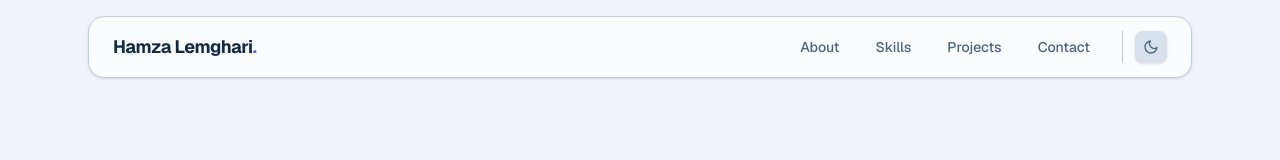
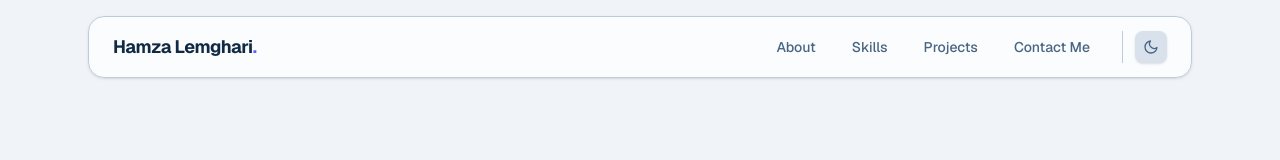
Before and after one commit to ZDEV-XXR/Portfolio, a Next.js app: page / in a window 1280 px wide. Shown: the top 160 px of the page. Built offline with nearby package versions, Linux system fonts and the light colour scheme.

Commit message:
Adjust Navbar

```diff
--- a/src/components/Navbar.tsx
+++ b/src/components/Navbar.tsx
@@ -7,7 +7,7 @@ const navLinks = [
   { label: "About", href: "#home" },
   { label: "Skills", href: "#skills" },
   { label: "Projects", href: "#projects" },
-  { label: "Contact", href: "#contact" },
+  { label: "Contact Me", href: "#contact" },
 ];
 
 export default function Navbar() {
```
